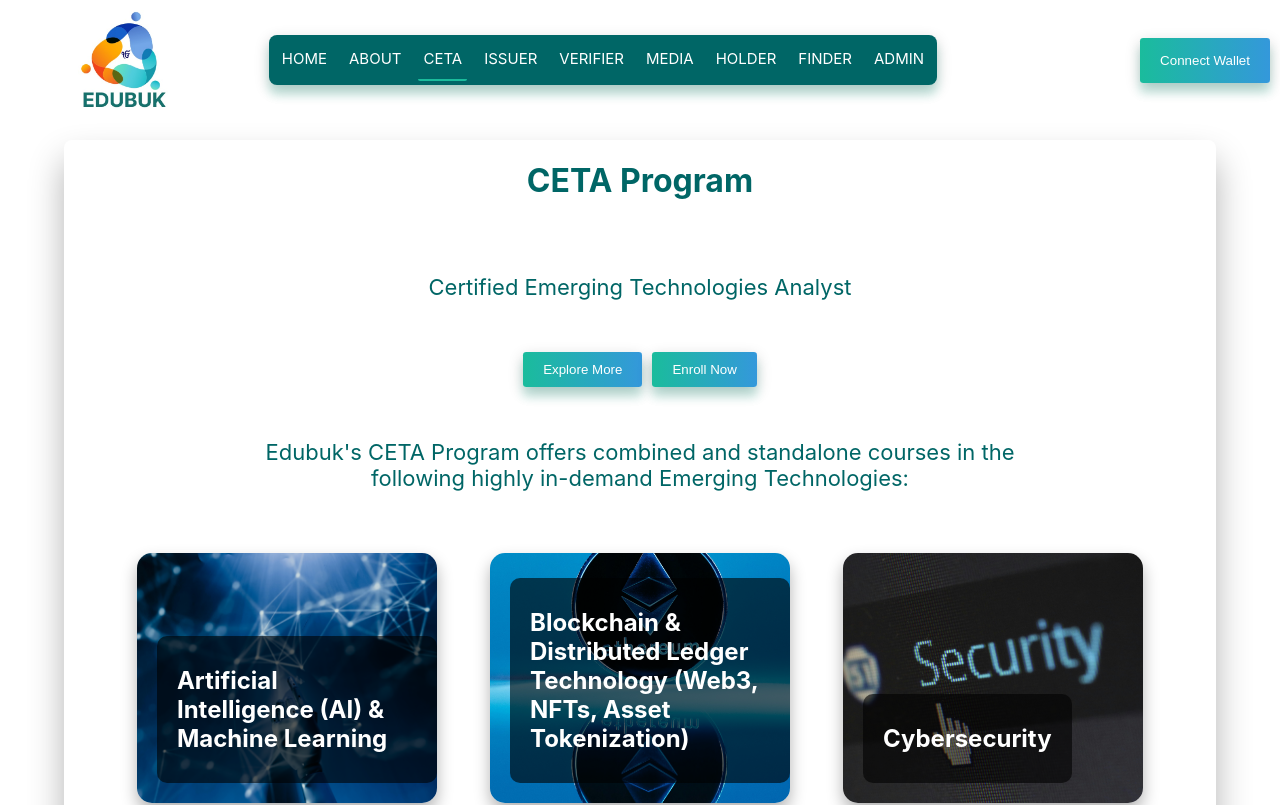
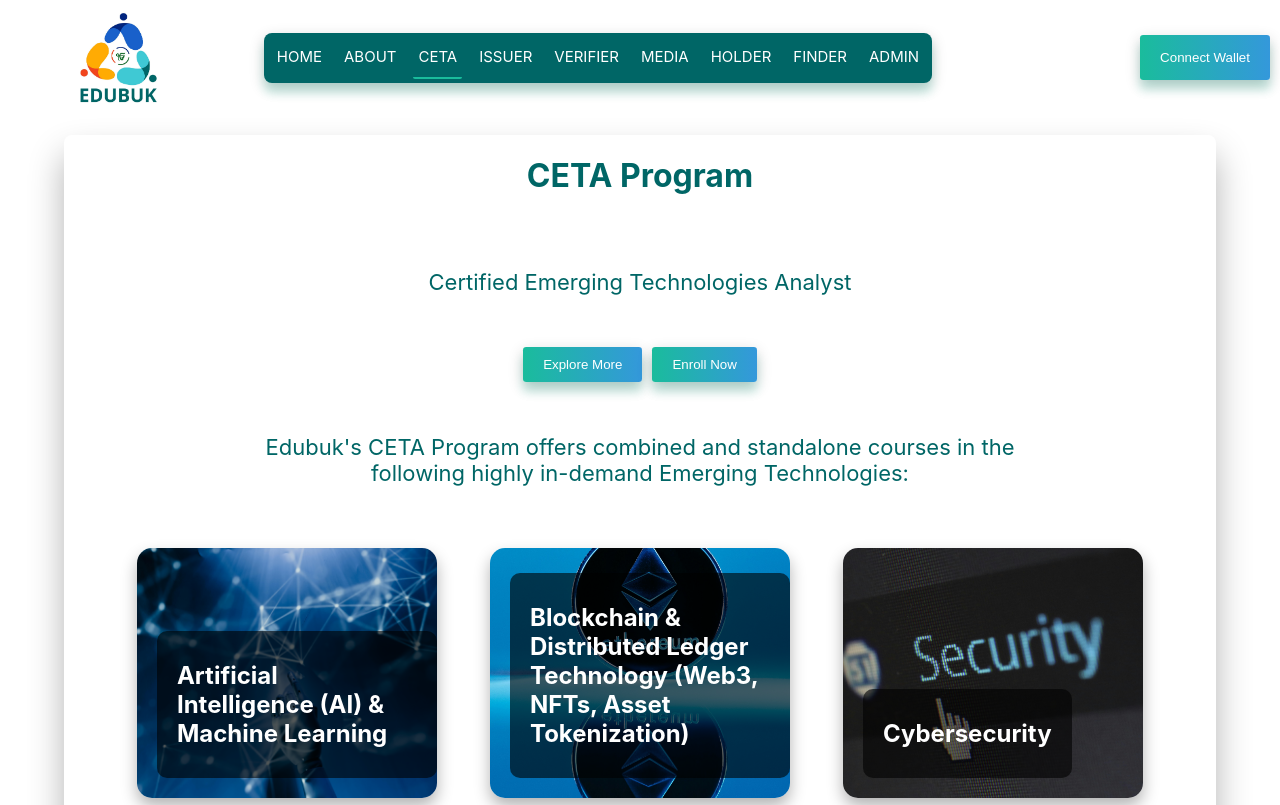
Before and after one commit to edubuk/Lisk, a React (Create React App) app: page /ceta in a window 1280 px wide. Shown: the top 805 px of the page. Built offline with nearby package versions, Linux system fonts and the light colour scheme; no server answers.

Commit message:
new logo added

```diff
--- a/src/Components/Footer/Footer.jsx
+++ b/src/Components/Footer/Footer.jsx
@@ -3,7 +3,7 @@
 import './footer.css';
 import { HashLink } from 'react-router-hash-link';
 import { Link } from 'react-router-dom';
-import logo from '../../assets/edubuk-logo.png'
+import logo from '../../assets/newlogo.jpg'
 
 const Footer = () => {
   return (
--- a/src/Components/Footer/footer.css
+++ b/src/Components/Footer/footer.css
@@ -98,7 +98,7 @@
   .logo-box img
   {
     width: 60px;
-    height: 60px;
+    height: 70px;
     margin-top: 10px;
   }
 
--- a/src/Components/NavBar/Navbar.jsx
+++ b/src/Components/NavBar/Navbar.jsx
@@ -5,7 +5,7 @@
 import { GiHamburgerMenu } from "react-icons/gi";
 import { MdClose,MdOutlineCheckCircle } from "react-icons/md";
 import Sidebar from '../Sidebar/Sidebar';
-import logo from '../../assets/EdubukLogo.png';
+import logo from '../../assets/newlogo.jpg';
 import WalletInfo from '../WalletInfo/WalletInfo';
 import { connectWallet } from '../../Utils/apiFeature';
 
--- a/src/Components/NavBar/navbar.css
+++ b/src/Components/NavBar/navbar.css
@@ -19,8 +19,8 @@
 
 .nav-logo>img
 {
-    width: 100px;
-    height: 100px;
+    width: 80px;
+    height: 95px;
     mix-blend-mode: multiply;
     z-index: 1;
 
--- a/src/Components/Sidebar/Sidebar.jsx
+++ b/src/Components/Sidebar/Sidebar.jsx
@@ -2,7 +2,7 @@
 import { Link } from 'react-router-dom';
 import './sidebar.css';
 import { EdubukContexts } from '../../Context/EdubukContext';
-import logo from '../../assets/EdubukLogo.png'
+import logo from '../../assets/newlogo.jpg'
 const Sidebar = ({navData}) => {
   const {openSidebar, setOpenSidebar} = useContext(EdubukContexts);
 
--- a/src/Components/Sidebar/sidebar.css
+++ b/src/Components/Sidebar/sidebar.css
@@ -35,8 +35,8 @@
   }
 
   .sidebar>img{
-    width: 50px;
-    height: 50px;
+    width: 80px;
+    height: 85px;
   }
 
   .sidebar-link-section{
```
Also changed, not shown: src/assets/newlogo.jpg (added).
